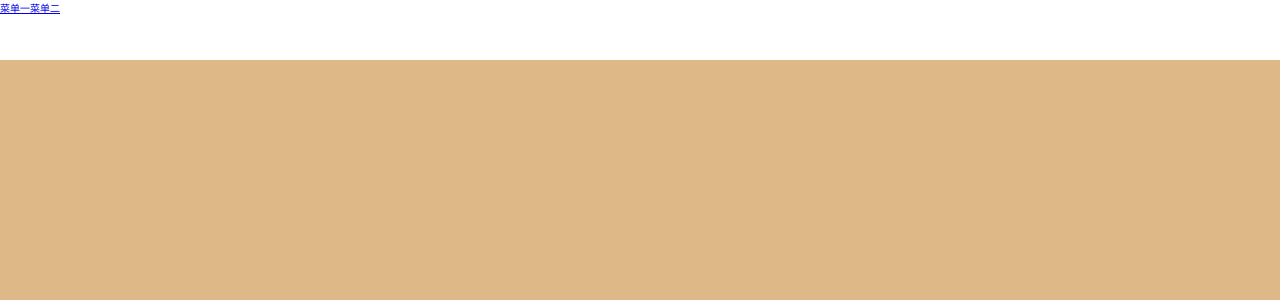
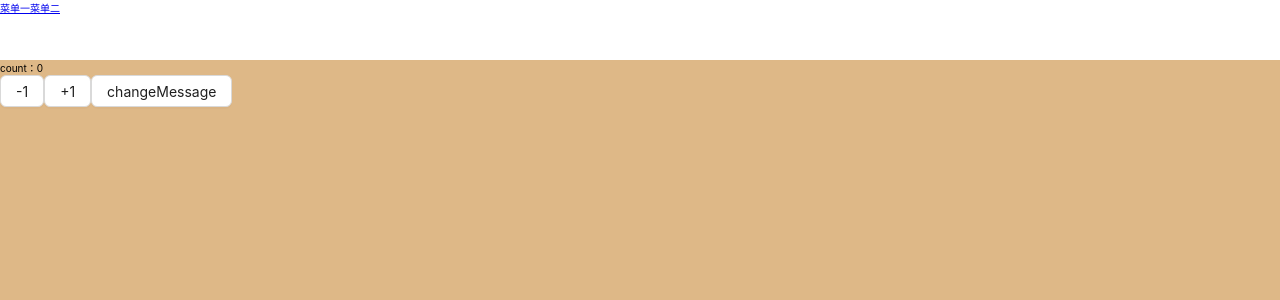
Before and after one commit to Kiki-Q/ReactPlatform, a React (Create React App) app: page /ReduxDemo in a window 1280 px wide. Before the commit this address had no page. Shown: the top 300 px of the page. Built offline with nearby package versions, Linux system fonts and the light colour scheme.

Commit message:
feat: 简单引入状态管理

```diff
--- a/package.json
+++ b/package.json
@@ -74,6 +74,7 @@
   "devDependencies": {
     "@commitlint/cli": "^17.7.2",
     "@commitlint/config-conventional": "^17.7.0",
+    "@reduxjs/toolkit": "^1.9.7",
     "@types/node": "^20.8.2",
     "@typescript-eslint/eslint-plugin": "^6.7.4",
     "@typescript-eslint/parser": "^6.7.4",
@@ -87,6 +88,7 @@
     "lint-staged": "^14.0.1",
     "node-sass": "^7.0.3",
     "prettier": "^3.0.3",
+    "react-redux": "^8.1.3",
     "sass-loader": "^13.3.2",
     "stylelint": "^15.10.3",
     "stylelint-config-prettier": "^9.0.5",
--- /dev/null
+++ b/src/examples/ReduxDemo.tsx
@@ -0,0 +1,36 @@
+import React from 'react';
+import { Button } from 'antd';
+import { useAppSelector, shallowEqualApp, useAppDispatch } from '../store';
+import { incremented, decremented } from '../store/reducers/counter';
+
+export default function ReduxDemo() {
+  const { count } = useAppSelector(
+    (state) => ({
+      count: state.counter.count,
+    }),
+    shallowEqualApp
+  );
+
+  const dispatch = useAppDispatch();
+  const addCount = () => {
+    dispatch(incremented());
+  };
+  const subCount = () => {
+    dispatch(decremented());
+  };
+
+  const handleChangeMessage = () => {
+    // dispatch(changeMessage('哈哈哈哈哈哈'))
+  };
+  return (
+    <div>
+      <div>count：{count}</div>
+      <Button onClick={subCount}>-1</Button>
+      <Button onClick={addCount}>+1</Button>
+      <Button onClick={handleChangeMessage}>changeMessage</Button>
+    </div>
+  );
+}
+function changeMessage(arg0: string): any {
+  throw new Error('Function not implemented.');
+}
--- a/src/index.tsx
+++ b/src/index.tsx
@@ -2,17 +2,21 @@ import React, { Suspense } from 'react';
 import ReactDOM from 'react-dom/client';
 import './index.css';
 import { BrowserRouter } from 'react-router-dom';
+import { Provider } from 'react-redux';
 import App from './App';
 import reportWebVitals from './reportWebVitals';
+import store from './store';
 
 const root = ReactDOM.createRoot(
   document.getElementById('root') as HTMLElement
 );
 root.render(
   <React.StrictMode>
-    <BrowserRouter>
-      <App />
-    </BrowserRouter>
+    <Provider store={store}>
+      <BrowserRouter>
+        <App />
+      </BrowserRouter>
+    </Provider>
   </React.StrictMode>
 );
 
--- a/src/routers/index.tsx
+++ b/src/routers/index.tsx
@@ -4,6 +4,8 @@ import { RouteOBJ } from '../types/router';
 import Login from '../views/Login';
 /* 路由懒加载 */
 const Home = lazy(() => import('../examples/I18nDemo'));
+const ReduxDemo = lazy(() => import('../examples/ReduxDemo'));
+
 // const Login = lazy(() => import('../views/Login'));
 
 const routes: RouteOBJ[] = [
@@ -26,6 +28,10 @@ const routes: RouteOBJ[] = [
     path: '/login',
     element: <Login />,
   },
+  {
+    path: '/ReduxDemo',
+    element: <ReduxDemo />,
+  },
 ];
 
 export default routes;
--- /dev/null
+++ b/src/store/index.ts
@@ -0,0 +1,23 @@
+import { configureStore } from '@reduxjs/toolkit';
+import {
+  useSelector,
+  TypedUseSelectorHook,
+  useDispatch,
+  shallowEqual,
+} from 'react-redux';
+import couterReducer from './reducers/counter';
+
+const store = configureStore({
+  reducer: {
+    counter: couterReducer,
+  },
+});
+
+type GetStateFnType = typeof store.getState;
+type IRootState = ReturnType<GetStateFnType>;
+type DispatchType = typeof store.dispatch;
+
+export const useAppSelector: TypedUseSelectorHook<IRootState> = useSelector;
+export const useAppDispatch: () => DispatchType = useDispatch;
+export const shallowEqualApp = shallowEqual;
+export default store;
--- /dev/null
+++ b/src/store/reducers/counter.ts
@@ -0,0 +1,19 @@
+import { createSlice } from '@reduxjs/toolkit';
+
+const counterSlice = createSlice({
+  name: 'counter',
+  initialState: {
+    count: 0,
+  },
+  reducers: {
+    incremented: (state) => {
+      state.count += 1;
+    },
+    decremented: (state) => {
+      state.count -= 1;
+    },
+  },
+});
+
+export const { incremented, decremented } = counterSlice.actions;
+export default counterSlice.reducer;
```
Also changed, not shown: .eslintrc.js, 2 other files (tests, documents, lock files or other folders).
